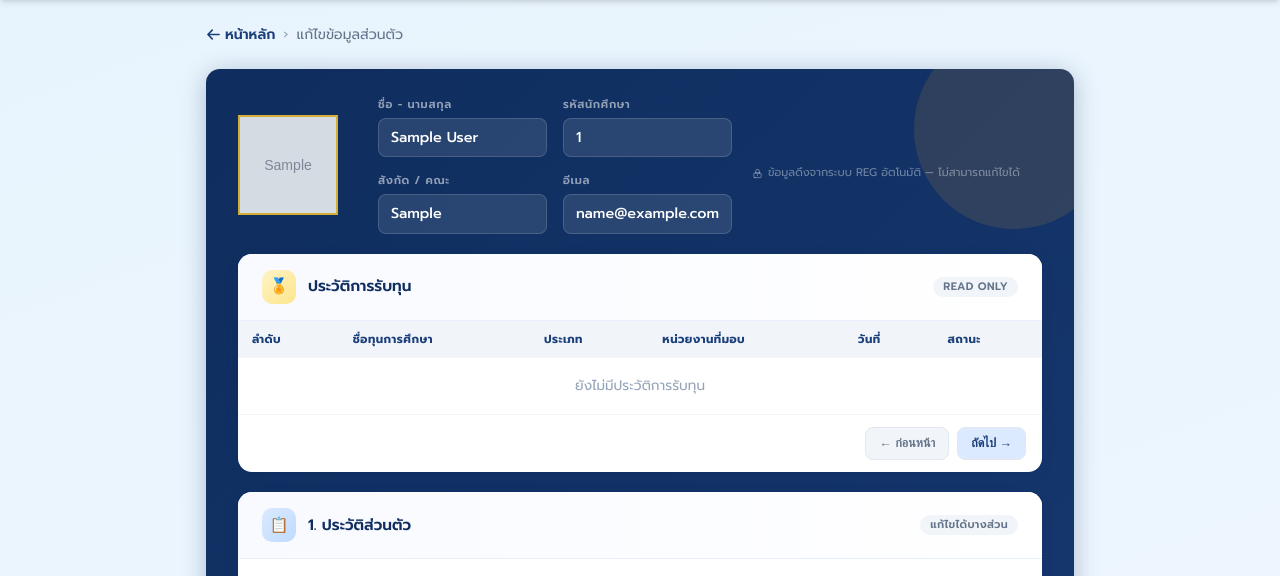
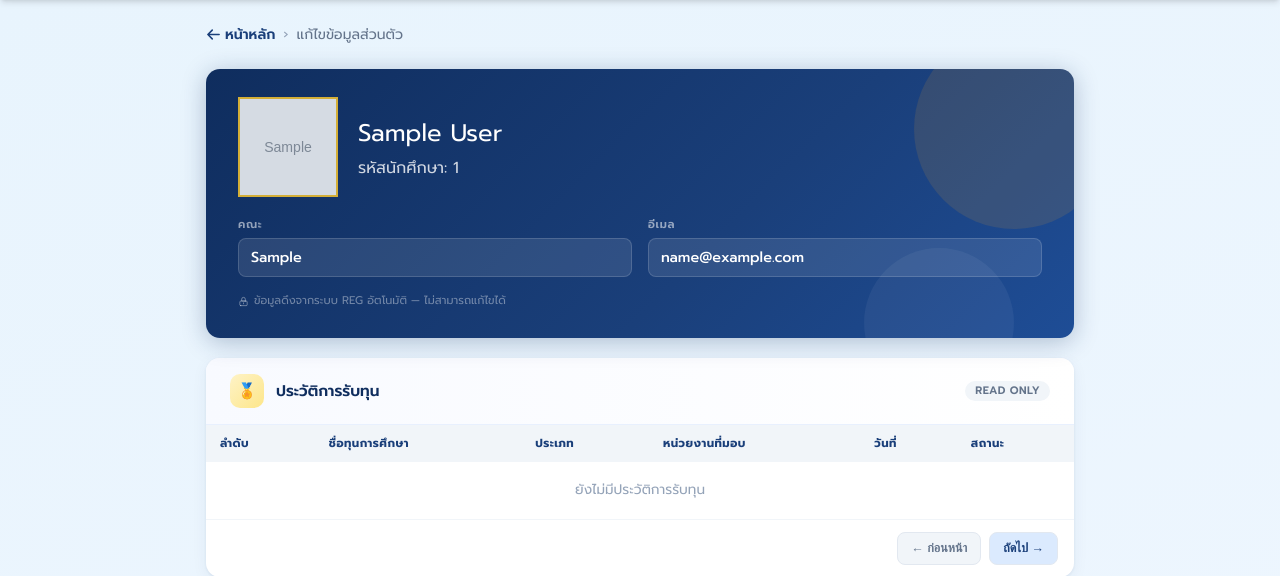
Before and after one commit to Chongdet/Scholarship-Management-System, a Flask app: page /student/profile in a window 1280 px wide. Shown: the part 88-664 px from the top of the page. Run offline with Flask 3, Linux system fonts and the light colour scheme; the visitor is signed in with stand-in values (Sample User, id 1); tables that the repository leaves empty hold one stand-in row (values such as "Sample post"); grey boxes marked "Sample" are stand-in pictures; some libraries are stand-ins or nearby versions.

Commit message:
Update profile routes and templates

```diff
--- a/routes/student_routes.py
+++ b/routes/student_routes.py
@@ -2,6 +2,7 @@ import os
 import json
 import uuid
 from flask import Blueprint, current_app, render_template, request, session, redirect, url_for, flash
+from sqlalchemy import desc
 from werkzeug.utils import secure_filename
 
 from models import db, Student, Scholarship, Application
@@ -200,7 +201,26 @@ def profile():
         return redirect(url_for("student.profile"))
 
 
-    return render_template("student/profile.html", student=student_record)
+    # ดึงประวัติการรับทุน (สมมติว่าใช้สถานะ 'approved' หรือ 'ได้รับทุน')
+    # อาจจะใช้สถานะอื่น ๆ ตามที่ระบบออกแบบ เช่น 'announced', 'completed'
+    applications = Application.query.filter_by(
+        student_id=current_student_id,
+        status='approved'   # หรือ 'ได้รับทุน' ตามที่ใช้จริง
+    ).order_by(desc(Application.created_at)).all()
+
+    # ถ้าต้องการ pagination (ตามปุ่มที่มีใน template) ให้ใช้ paginate()
+    page = request.args.get('page', 1, type=int)
+    pagination = Application.query.filter_by(
+        student_id=current_student_id,
+        status='approved'
+    ).order_by(desc(Application.created_at)).paginate(page=page, per_page=5, error_out=False)
+    apps = pagination.items
+
+    return render_template("student/profile.html",
+                           student=student_record,
+                           applications=apps,          # สำหรับแสดงในตาราง
+                           pagination=pagination)      # สำหรับปุ่มก่อนหน้า/ถัดไป
+
 
 # ==========================================
 # Scholarship Matching & Application
--- a/templates/student/profile.html
+++ b/templates/student/profile.html
@@ -244,17 +244,19 @@
   {# ══ HERO ══ #}
   <div class="hero-card">
   <div style="display: flex; align-items: center; gap: 20px; margin-bottom: 20px;">
-    <img src="{{ student.profile_pic or 'https://api.dicebear.com/9.x/initials/svg?seed=Student&radius=0&size=150' }}"
-     alt="profile"
-     style="width: 100px; height: 100px; border-radius: 0px; border: 2px solid #d4af37; object-fit: cover; background: #f8f9fa;">
+    <img src="{{ student.profile_pic or '/static/images/students/default.jpg' }}"
+         alt="profile"
+         style="width: 100px; height: 100px; border-radius: 0px; border: 2px solid #d4af37; object-fit: cover; background: #f8f9fa;">
     <div>
+      <h2 style="color: white; margin: 0 0 5px 0; font-size: 1.5rem;">{{ student.name }}</h2>
+      <p style="color: rgba(255,255,255,0.8); margin: 0; font-size: 1rem;">รหัสนักศึกษา: {{ student.student_id }}</p>
     </div>
-    <div class="hero-grid">
-      <div class="hero-field"><label>ชื่อ - นามสกุล</label><div class="hero-val">{{ v(student.name) or '—' }}</div></div>
-      <div class="hero-field"><label>รหัสนักศึกษา</label><div class="hero-val">{{ v(student.student_id) or '—' }}</div></div>
-      <div class="hero-field"><label>สังกัด / คณะ</label><div class="hero-val">{{ v(student.faculty) or '—' }}</div></div>
-      <div class="hero-field"><label>อีเมล</label><div class="hero-val">{{ v(student.email) or '—' }}</div></div>
-    </div>
+  </div>
+
+  <div class="hero-grid">
+    <div class="hero-field"><label>คณะ</label><div class="hero-val">{{ v(student.faculty) or '—' }}</div></div>
+    <div class="hero-field"><label>อีเมล</label><div class="hero-val">{{ v(student.email) or '—' }}</div></div>
+  </div>
     <div class="hero-lock-note">
       <svg xmlns="http://www.w3.org/2000/svg" width="11" height="11" fill="none" viewBox="0 0 24 24" stroke="currentColor"><path stroke-linecap="round" stroke-linejoin="round" stroke-width="2" d="M12 15v2m-6 4h12a2 2 0 002-2v-6a2 2 0 00-2-2H6a2 2 0 00-2 2v6a2 2 0 002 2zm10-10V7a4 4 0 00-8 0v4h8z"/></svg>
       ข้อมูลดึงจากระบบ REG อัตโนมัติ — ไม่สามารถแก้ไขได้
```
